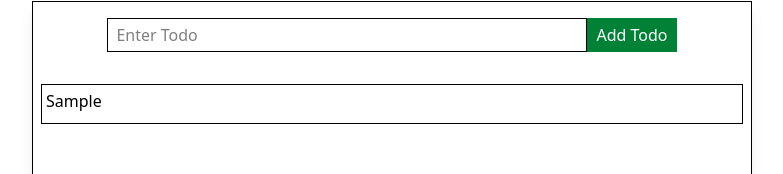
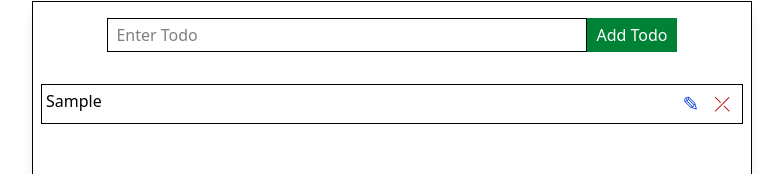
Before and after one commit to gheeya/todo_app_rtk, a React (Vite) app: page / in a window 1280 px wide. Both pictures are taken after typing "Sample" into the empty fields and a click on the button "Add Todo". Shown: the part 219-393 px from the top of the page, without its empty margins (248-1031 px from the left). Built offline with nearby package versions, Linux system fonts and the light colour scheme.

Commit message:
Added edit functionality

```diff
--- /dev/null
+++ b/src/components/Todo/Todo.css
@@ -0,0 +1,15 @@
+.t-container {
+  display: grid;
+  grid-template-columns: 10fr 1fr;
+  overflow: visible;
+}
+.btn-container {
+  display: grid;
+  grid-template-columns: 1fr 1fr;
+}
+
+.btn-container span {
+  display: flex;
+  justify-content: center;
+  align-items: center;
+}
--- a/src/components/Todo/Todo.jsx
+++ b/src/components/Todo/Todo.jsx
@@ -1,13 +1,60 @@
-import React from "react";
+import React, { useState, useEffect } from "react";
+import "./Todo.css";
+import { useDispatch } from "react-redux";
+import { editTodo, deleteTodo } from "../../store/todoSlice";
 
 function Todo({ id, todo, status }) {
+  const [isEditable, setEditable] = useState(false);
+  const dispatch = useDispatch();
+
+  // Used for storing the todo value
+  const [value, setValue] = useState();
+
+  // As soon as component renders, add the todo value to the value state
+  // setValue(todo);
+  useEffect(() => {
+    setValue(todo);
+  }, []);
+
+  const handleEditClick = () => {
+    setEditable((prev) => !prev);
+  };
+
+  const handleTodoSubmit = (e) => {
+    e.preventDefault();
+    setEditable(false);
+    // dispatch([todoId, {...todo,todo:}]);
+    const formData = new FormData(e.target);
+    for (let [_, value] of formData.entries()) {
+      dispatch(editTodo([id, { id, todo: value, status }]));
+    }
+  };
   return (
-    <div
-      className="border-1 p-1 h-10 w-full my-2"
-      data-id={id}
-      data-status={status}
-    >
-      {todo}
+    <div className="border-1 p-1 h-10 w-full my-2 t-container">
+      <div className="content-container " data-id={id} data-status={status}>
+        {isEditable ? (
+          <form onSubmit={handleTodoSubmit}>
+            <input
+              className="w-full h-8"
+              type="text"
+              value={value}
+              onInput={(e) => setValue(e.target.value)}
+              name="item"
+            />
+          </form>
+        ) : (
+          <div>{value}</div>
+        )}
+      </div>
+      <div className="btn-container">
+        <span
+          onClick={handleEditClick}
+          className="edit-btn text-xl text-blue-700 cursor-default"
+        >
+          &#9998;
+        </span>
+        <span className="delete-btn text-xl text-red-700">&#10539;</span>
+      </div>
     </div>
   );
 }
```
